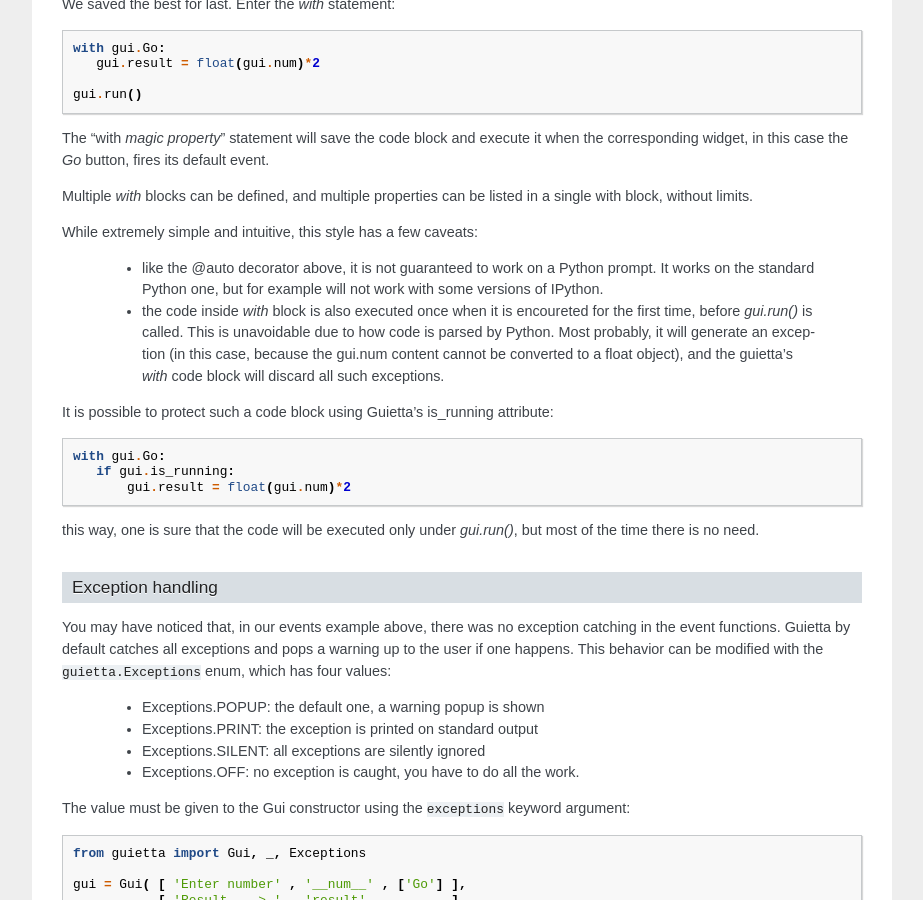
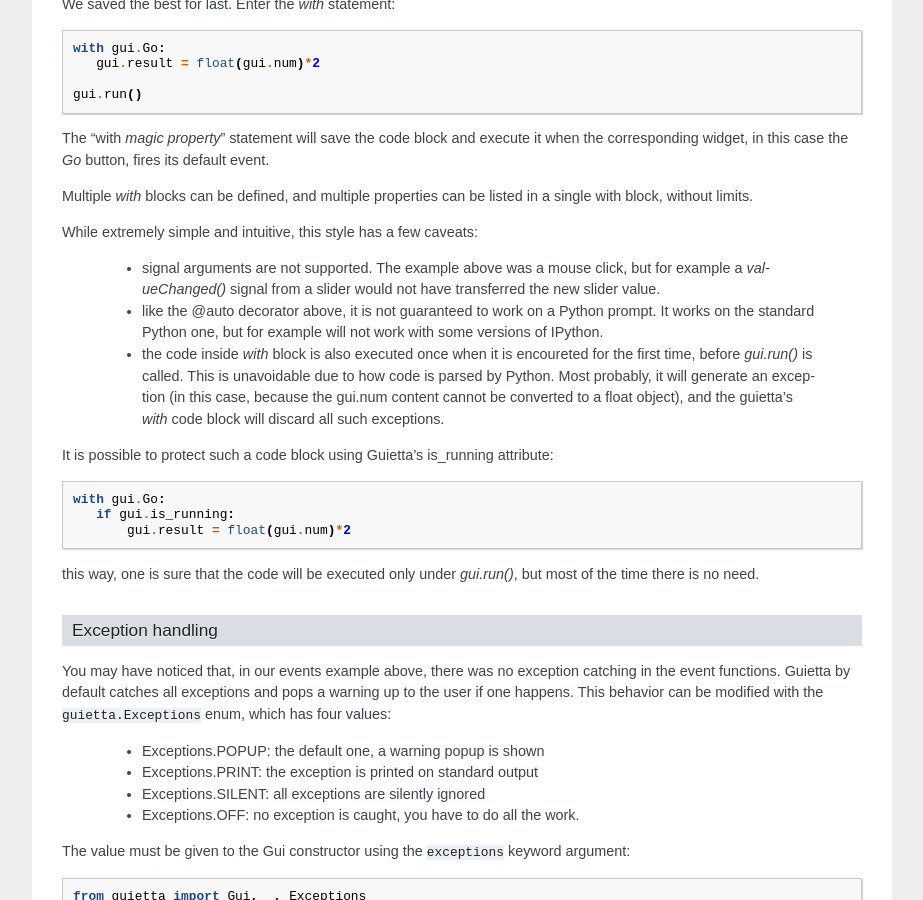
Before and after one commit to alfiopuglisi/guietta, a Sphinx documentation site: the page built from docs/tutorial.rst, in a window 1280 px wide and 900 px high, scrolled down 3875 px. Shown: the whole window, without its empty margins (198-1121 px from the left). Built offline with Sphinx 7.4.7, drawn with Linux system fonts in a browser that asks for light colours.

Commit message:
Added warning about with and signal arguments

```diff
--- a/docs/tutorial.rst
+++ b/docs/tutorial.rst
@@ -254,6 +254,9 @@
 
 While extremely simple and intuitive, this style has a few caveats:
 
+    - signal arguments are not supported. The example above was a mouse click,
+      but for example a *valueChanged()* signal from a slider would not have
+      transferred the new slider value.
     - like the @auto decorator above, it is not guaranteed to work on
       a Python prompt. It works on the standard Python one, but for example
       will not work with some versions of IPython.
```
